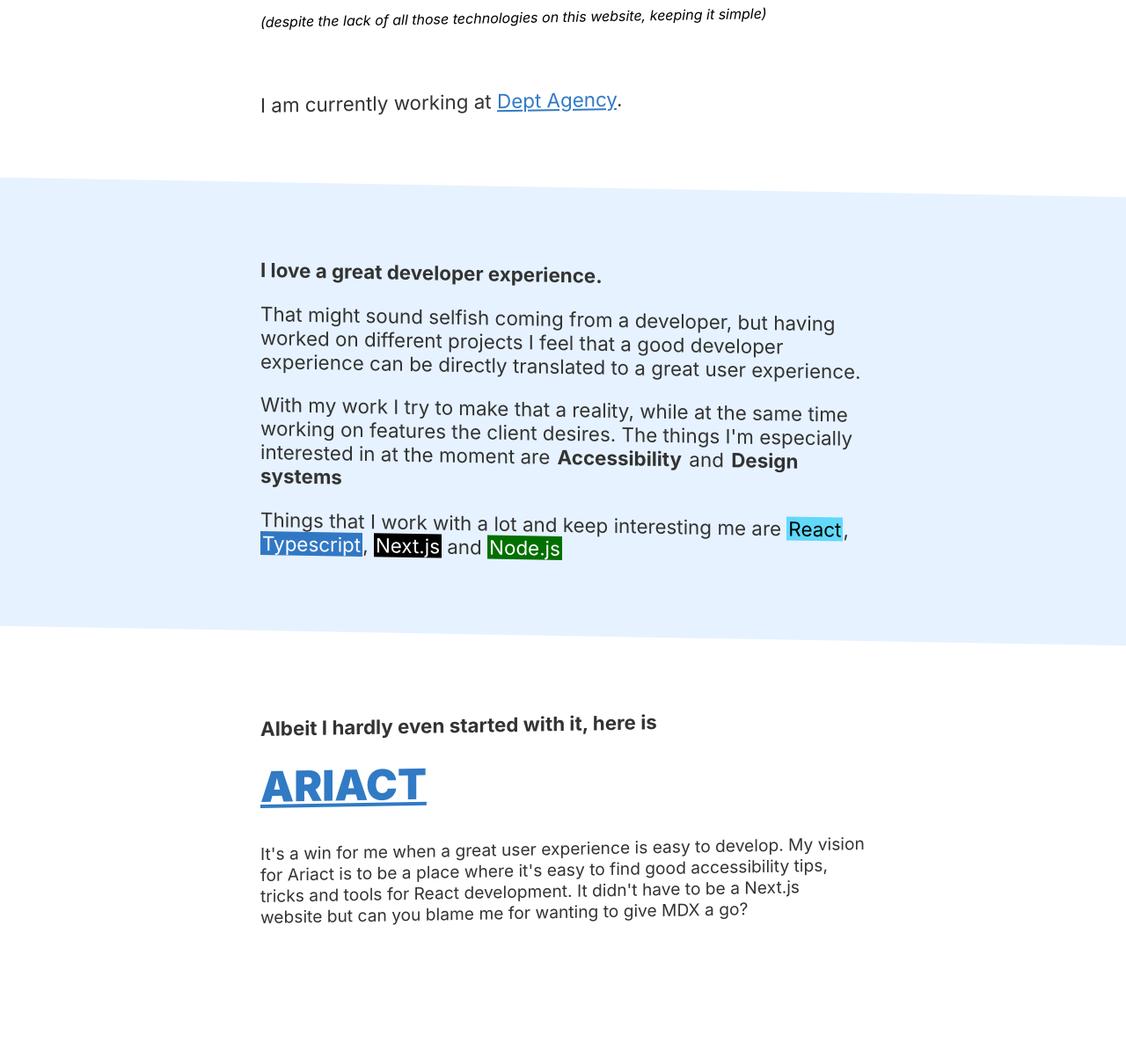
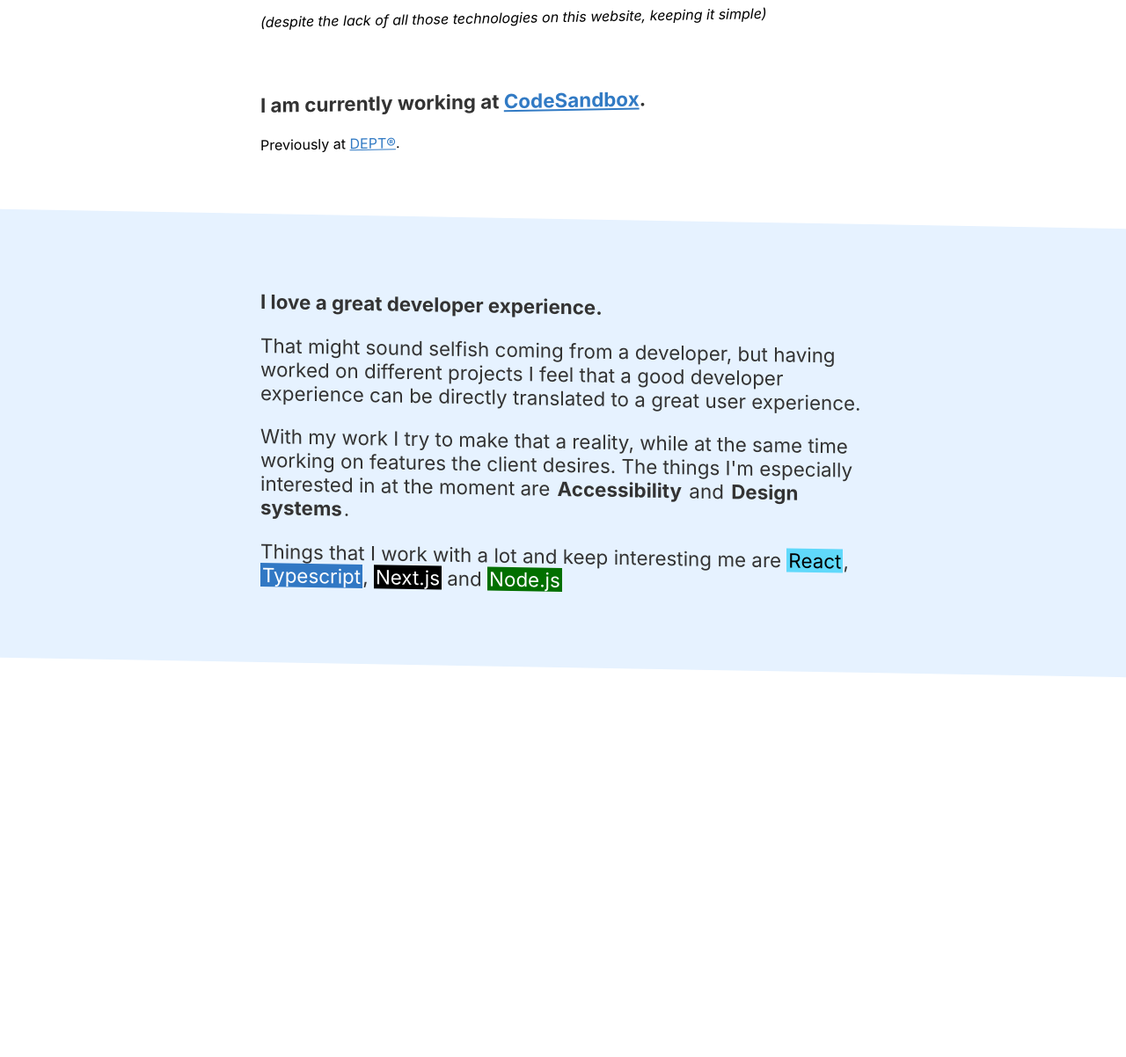
Before and after one commit to tristandubbeld/tristandubbeld.nl, a plain HTML site: page index.html in a window 1280 px wide. Shown: the part 283-1485 px from the top of the page at 88% size. After the commit the page ends 1240 px from the top, so only its background shows below. Drawn offline with Linux system fonts and the light colour scheme.

Commit message:
Update with CSB

```diff
--- a/index.html
+++ b/index.html
@@ -35,14 +35,15 @@
       </p>
       <p class="text--disclaimer">(despite the lack of all those technologies on this website, keeping it simple)</p>
       <div class="spacer"></div>
-      <p class="text--highlight">I am currently working at <a href="https://www.deptagency.com/">Dept Agency</a>.</p>
+      <p class="text--highlight text--bold">I am currently working at <a href="https://www.codesandbox.io/">CodeSandbox</a>.</p>
+      <p>Previously at <a href="https://www.deptagency.com/">DEPT®</a>.</p>
     </div>
     <div class="section--colored">
       <div class="container">
         <p class="text--highlight text--bold">I love a great developer experience.</p>
         <p class="text--highlight">That might sound selfish coming from a developer, but having worked on different projects I feel that a good developer experience can be directly translated to a great user experience.</p>
         <p class="text--highlight">With my work I try to make that a reality, while at the same time working on features the client desires.
-          The things I'm especially interested in at the moment are <span class="text--bold tech">Accessibility</span> and <span class="text--bold tech">Design systems</span>
+          The things I'm especially interested in at the moment are <span class="text--bold tech">Accessibility</span> and <span class="text--bold tech">Design systems</span>.
         </p>
         <p class="text--highlight">
           Things that I work with a lot and keep interesting me are <span class="tech tech--react">React</span>, <span class="tech tech--ts">Typescript</span>, <span class="tech tech--next">Next.js</span> and <span class="tech tech--node">Node.js</span>
@@ -50,9 +51,6 @@
       </div>
     </div>
     <div class="container container--skew">
-      <p class="text--highlight text--bold">Albeit I hardly even started with it, here is</p>
-      <a class="ariact" href="https://ariact.vercel.app/">Ariact</a>
-      <p class="text--regular">It's a win for me when a great user experience is easy to develop. My vision for Ariact is to be a place where it's easy to find good accessibility tips, tricks and tools for React development. It didn't have to be a Next.js website but can you blame me for wanting to give MDX a go?</p>
       <div class="spacer--2"></div>
     </div>
   </body>
--- a/main.css
+++ b/main.css
@@ -1,18 +1,18 @@
 *,
 *::before,
 *::after {
-	box-sizing: border-box;
+  box-sizing: border-box;
 }
 
 body {
   margin: 0;
 
-	font-family: -apple-system, BlinkMacSystemFont, 'Segoe UI', Roboto, Helvetica,
-		Arial, sans-serif, 'Apple Color Emoji', 'Segoe UI Emoji', 'Segoe UI Symbol';
+  font-family: -apple-system, BlinkMacSystemFont, "Segoe UI", Roboto, Helvetica,
+    Arial, sans-serif, "Apple Color Emoji", "Segoe UI Emoji", "Segoe UI Symbol";
 }
 
 a {
-  color:hsl(210, 60%, 48%);
+  color: hsl(210, 60%, 48%);
 }
 
 .spacer {
@@ -49,11 +49,11 @@
   display: flex;
   align-items: center;
 }
-.social-profile+.social-profile {
+.social-profile + .social-profile {
   margin-left: 1rem;
 }
-.social-profile>span {
-  margin-left: .25rem;
+.social-profile > span {
+  margin-left: 0.25rem;
 }
 
 .text--highlight {
@@ -77,7 +77,7 @@
 
 .tech {
   position: relative;
-  padding: 0 .125rem;
+  padding: 0 0.125rem;
 }
 .tech--js {
   background-color: hsla(54, 93%, 53%);
@@ -99,11 +99,3 @@
   background-color: hsla(119, 100%, 22%);
   color: white;
 }
-
-.ariact {
-  font-size: 3rem;
-  display: inline-block;
-  font-weight: 900;
-  text-transform: uppercase;
-  padding-bottom: 1rem;
-}
```
